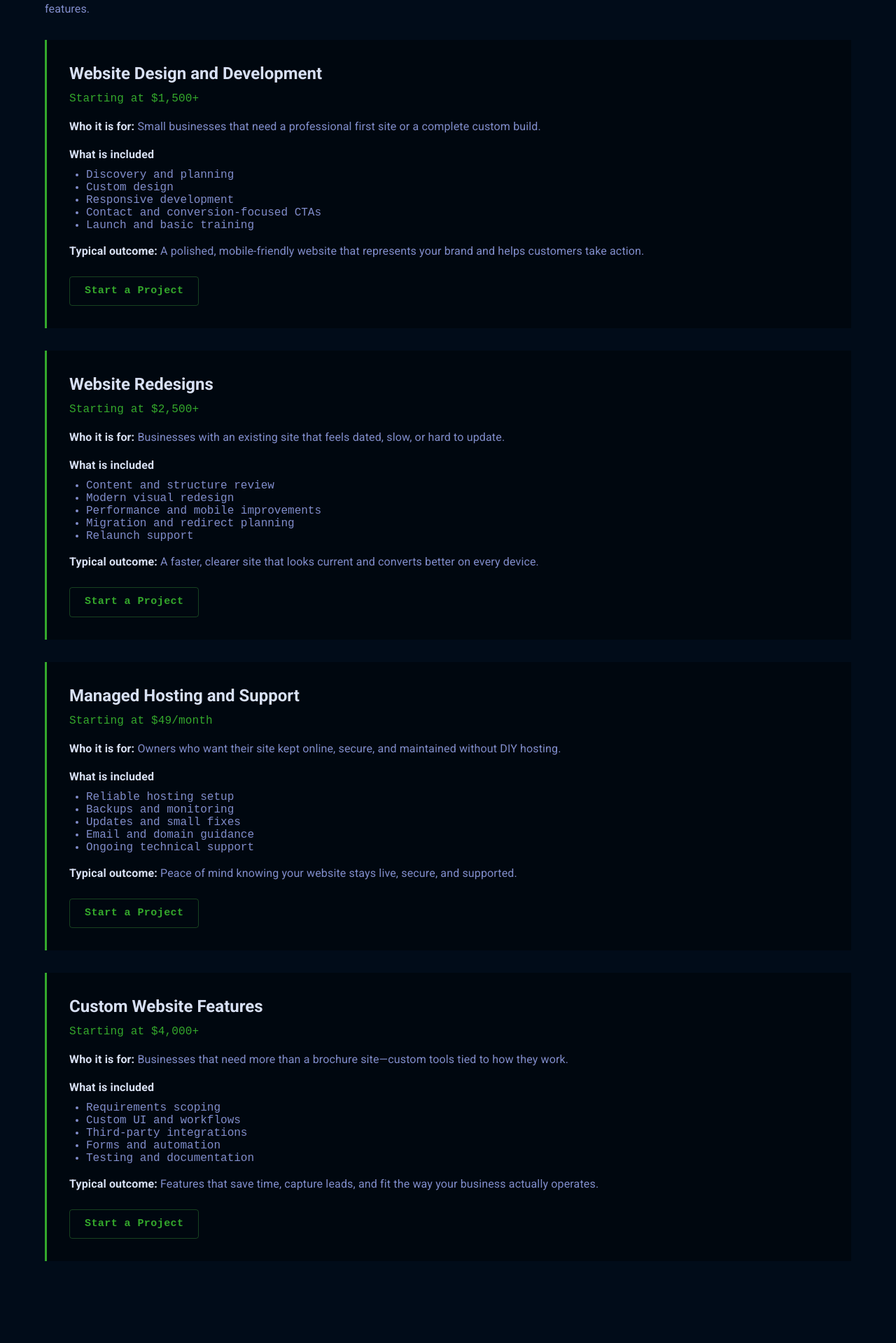
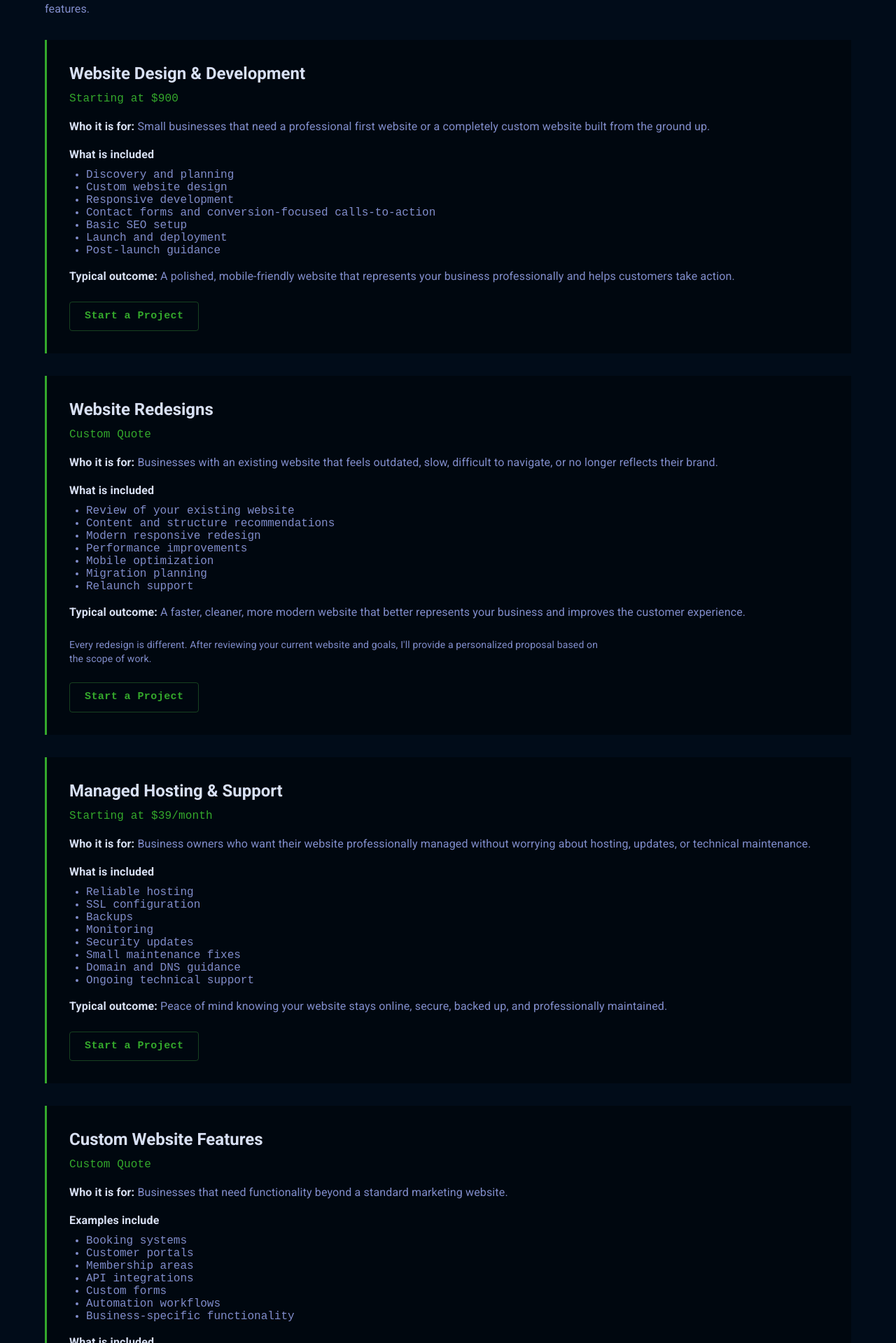
Before and after one commit to logan-barsell/loganb-portfolio, a React (Create React App) app: page /services in a window 1280 px wide. Shown: the part 261-2180 px from the top of the page at 70% size. Built offline with nearby package versions, Linux system fonts and the light colour scheme.

Commit message:
pricing updates

```diff
--- a/src/data/pricing.js
+++ b/src/data/pricing.js
@@ -2,60 +2,68 @@ export const sitePackages = [
   {
     id: 'starter',
     name: 'Starter Site',
-    price: '$1,500+',
+    price: '$900',
     description:
-      'A clean, professional website for businesses getting online with a focused set of pages.',
+      'Perfect for businesses getting online with a focused set of core pages.',
     highlights: [
-      'Up to 5 pages',
-      'Mobile-friendly design',
-      'Contact form or call CTAs',
+      'Professional custom website',
+      'Mobile-responsive design',
+      'Essential business pages',
+      'Contact forms and calls-to-action',
       'Basic SEO setup',
-      'Launch and handoff',
+      'Launch support',
     ],
+    helperText: 'Ideal for businesses needing approximately 3–5 core pages.',
   },
   {
     id: 'business',
     name: 'Business Site',
-    price: '$2,500+',
+    price: '$1,500',
     description:
-      'A fuller marketing site with more pages, polish, and conversion-focused structure.',
+      'Perfect for growing businesses that need a stronger online presence and lead generation.',
     highlights: [
-      'Up to 10 pages',
-      'Custom design system',
-      'Services and about sections',
-      'Review or gallery sections',
+      'Custom website design',
+      'Expanded content structure',
+      'Service pages',
+      'Gallery or reviews section',
+      'Multiple calls-to-action',
       'Analytics setup',
+      'SEO-friendly structure',
+      'Launch support',
     ],
+    helperText: 'Ideal for businesses requiring approximately 6–10 pages.',
   },
   {
     id: 'growth',
     name: 'Growth Site',
-    price: '$4,000+',
+    price: '$2,500',
     description:
-      'A higher-capability site with custom features, integrations, or more complex workflows.',
+      'Perfect for businesses needing advanced functionality or more customized solutions.',
     highlights: [
       'Custom functionality',
-      'Integrations and forms',
+      'Third-party integrations',
       'Advanced layouts',
       'Content strategy support',
       'Priority launch support',
     ],
+    helperText: 'Best suited for larger projects requiring custom development.',
   },
 ];
 
 export const hostingPlans = [
   {
     id: 'hosting',
-    name: 'Managed Hosting',
-    price: '$49/month',
-    description: 'Hosting, backups, uptime monitoring, and essential updates.',
+    name: 'Managed Hosting & Support',
+    price: '$39/month',
+    description:
+      'Hosting, backups, uptime monitoring, essential updates, and ongoing technical support.',
   },
   {
-    id: 'hosting-plus',
-    name: 'Managed Hosting Plus',
-    price: '$99/month',
+    id: 'self-hosted',
+    name: 'Self-Hosted Handoff',
+    price: 'Custom Quote',
     description:
-      'Everything in Managed Hosting plus priority support and small monthly content or feature updates.',
+      'Source code and production files delivered to you or deployed to your existing hosting provider. Includes basic configuration and launch assistance.',
   },
 ];
 
@@ -71,9 +79,9 @@ export const pricingFaqs = [
       'Projects typically start with a deposit to begin work, with the balance due before launch. Exact schedule is confirmed in your proposal.',
   },
   {
-    question: 'Do you offer ongoing support?',
+    question: 'Do I have to use your hosting?',
     answer:
-      'Yes. Managed Hosting and Managed Hosting Plus keep your site online and supported after launch.',
+      'No. Managed hosting is optional. I can provide your website’s source code and production files, or help deploy it to your existing hosting provider for a one-time setup fee. Ongoing maintenance and server support are not included with self-hosted websites.',
   },
   {
     question: 'What if I am not sure which package I need?',
--- a/src/data/services.js
+++ b/src/data/services.js
@@ -1,78 +1,99 @@
 export const services = [
   {
     id: 'design-development',
-    title: 'Website Design and Development',
+    title: 'Website Design & Development',
     short:
-      'Custom websites built around your business, audience, and goals.',
+      'Professional custom websites designed around your business and your customers.',
     whoFor:
-      'Small businesses that need a professional first site or a complete custom build.',
+      'Small businesses that need a professional first website or a completely custom website built from the ground up.',
     included: [
       'Discovery and planning',
-      'Custom design',
+      'Custom website design',
       'Responsive development',
-      'Contact and conversion-focused CTAs',
-      'Launch and basic training',
+      'Contact forms and conversion-focused calls-to-action',
+      'Basic SEO setup',
+      'Launch and deployment',
+      'Post-launch guidance',
     ],
     outcome:
-      'A polished, mobile-friendly website that represents your brand and helps customers take action.',
-    startingPrice: '$1,500+',
+      'A polished, mobile-friendly website that represents your business professionally and helps customers take action.',
+    priceLabel: 'Starting at $900',
     packageSlug: 'starter',
   },
   {
     id: 'redesigns',
     title: 'Website Redesigns',
     short:
-      'Modernize an outdated site and improve usability, speed, and mobile performance.',
+      'Refresh an outdated website with a cleaner design and better customer experience.',
     whoFor:
-      'Businesses with an existing site that feels dated, slow, or hard to update.',
+      'Businesses with an existing website that feels outdated, slow, difficult to navigate, or no longer reflects their brand.',
     included: [
-      'Content and structure review',
-      'Modern visual redesign',
-      'Performance and mobile improvements',
-      'Migration and redirect planning',
+      'Review of your existing website',
+      'Content and structure recommendations',
+      'Modern responsive redesign',
+      'Performance improvements',
+      'Mobile optimization',
+      'Migration planning',
       'Relaunch support',
     ],
     outcome:
-      'A faster, clearer site that looks current and converts better on every device.',
-    startingPrice: '$2,500+',
-    packageSlug: 'business',
+      'A faster, cleaner, more modern website that better represents your business and improves the customer experience.',
+    note:
+      "Every redesign is different. After reviewing your current website and goals, I'll provide a personalized proposal based on the scope of work.",
+    priceLabel: 'Custom Quote',
+    packageSlug: 'redesign',
   },
   {
     id: 'hosting-support',
-    title: 'Managed Hosting and Support',
+    title: 'Managed Hosting & Support',
     short:
-      'Hosting, backups, updates, and technical support after launch.',
+      'Professional hosting, maintenance, and support without the technical hassle.',
     whoFor:
-      'Owners who want their site kept online, secure, and maintained without DIY hosting.',
+      'Business owners who want their website professionally managed without worrying about hosting, updates, or technical maintenance.',
     included: [
-      'Reliable hosting setup',
-      'Backups and monitoring',
-      'Updates and small fixes',
-      'Email and domain guidance',
+      'Reliable hosting',
+      'SSL configuration',
+      'Backups',
+      'Monitoring',
+      'Security updates',
+      'Small maintenance fixes',
+      'Domain and DNS guidance',
       'Ongoing technical support',
     ],
     outcome:
-      'Peace of mind knowing your website stays live, secure, and supported.',
-    startingPrice: '$49/month',
+      'Peace of mind knowing your website stays online, secure, backed up, and professionally maintained.',
+    priceLabel: 'Starting at $39/month',
     packageSlug: 'hosting',
   },
   {
     id: 'custom-features',
     title: 'Custom Website Features',
     short:
-      'Booking tools, forms, galleries, integrations, and other business-specific functionality.',
+      'Purpose-built tools and integrations for needs beyond a standard website.',
     whoFor:
-      'Businesses that need more than a brochure site—custom tools tied to how they work.',
+      'Businesses that need functionality beyond a standard marketing website.',
+    examples: [
+      'Booking systems',
+      'Customer portals',
+      'Membership areas',
+      'API integrations',
+      'Custom forms',
+      'Automation workflows',
+      'Business-specific functionality',
+    ],
     included: [
-      'Requirements scoping',
-      'Custom UI and workflows',
+      'Requirements planning',
+      'Custom UI development',
+      'Workflow implementation',
       'Third-party integrations',
-      'Forms and automation',
-      'Testing and documentation',
+      'Testing',
+      'Documentation',
     ],
     outcome:
-      'Features that save time, capture leads, and fit the way your business actually operates.',
-    startingPrice: '$4,000+',
-    packageSlug: 'growth',
+      'Custom features designed specifically around how your business operates.',
+    note:
+      'Pricing depends on the complexity and scope of the requested functionality. A personalized proposal will be provided after discussing your requirements.',
+    priceLabel: 'Custom Quote',
+    packageSlug: 'custom',
   },
 ];
--- a/src/pages/Pricing.js
+++ b/src/pages/Pricing.js
@@ -44,14 +44,24 @@ const Pricing = () => {
                   className="altFont"
                   sx={{ color: colors.green, fontSize: '1.8rem', fontWeight: 600, my: 1.5 }}
                 >
-                  {pkg.price}
+                  {pkg.price}+
                 </Typography>
                 <Typography sx={{ color: colors.muted, mb: 2 }}>{pkg.description}</Typography>
-                <Box component="ul" sx={{ color: colors.muted, pl: 3, flexGrow: 1 }}>
+                <Box component="ul" sx={{ color: colors.muted, pl: 3, mb: 1 }}>
                   {pkg.highlights.map((item) => (
                     <li key={item}>{item}</li>
                   ))}
                 </Box>
+                <Typography
+                  variant="body2"
+                  sx={{
+                    color: colors.muted,
+                    mt: 'auto',
+                    pt: 1.5,
+                  }}
+                >
+                  {pkg.helperText}
+                </Typography>
                 <CtaButton to={`/start?package=${pkg.id}`} sx={{ mt: 2, alignSelf: 'flex-start' }}>
                   Start with {pkg.name}
                 </CtaButton>
@@ -61,7 +71,7 @@ const Pricing = () => {
         </Grid>
       </Section>
 
-      <Section title="Managed Hosting">
+      <Section title="Hosting Options">
         <Grid container spacing={3}>
           {hostingPlans.map((plan) => (
             <Grid item xs={12} sm={6} key={plan.id}>
@@ -70,7 +80,9 @@ const Pricing = () => {
                   {plan.name}
                 </Typography>
                 <Typography className="altFont" sx={{ color: colors.green, my: 1, fontWeight: 600 }}>
-                  {plan.price}
+                  {plan.price.includes('/month')
+                    ? plan.price.replace('/month', '+/month')
+                    : plan.price}
                 </Typography>
                 <Typography sx={{ color: colors.muted }}>{plan.description}</Typography>
               </Box>
--- a/src/pages/Services.js
+++ b/src/pages/Services.js
@@ -29,11 +29,23 @@ const Services = () => {
                   {service.title}
                 </Typography>
                 <Typography className="altFont" sx={{ color: colors.green, mb: 2 }}>
-                  Starting at {service.startingPrice}
+                  {service.priceLabel}
                 </Typography>
                 <Typography sx={{ color: colors.muted, mb: 2 }}>
                   <strong style={{ color: colors.text }}>Who it is for:</strong> {service.whoFor}
                 </Typography>
+                {service.examples ? (
+                  <>
+                    <Typography sx={{ color: colors.text, fontWeight: 600, mb: 1 }}>
+                      Examples include
+                    </Typography>
+                    <Box component="ul" sx={{ color: colors.muted, mt: 0, mb: 2, pl: 3 }}>
+                      {service.examples.map((item) => (
+                        <li key={item}>{item}</li>
+                      ))}
+                    </Box>
+                  </>
+                ) : null}
                 <Typography sx={{ color: colors.text, fontWeight: 600, mb: 1 }}>
                   What is included
                 </Typography>
@@ -46,6 +58,18 @@ const Services = () => {
                   <strong style={{ color: colors.text }}>Typical outcome:</strong>{' '}
                   {service.outcome}
                 </Typography>
+                {service.note ? (
+                  <Typography
+                    variant="body2"
+                    sx={{
+                      color: colors.muted,
+                      mb: 3,
+                      maxWidth: 760,
+                    }}
+                  >
+                    {service.note}
+                  </Typography>
+                ) : null}
                 <CtaButton to={`/start?package=${service.packageSlug}`}>
                   Start a Project
                 </CtaButton>
--- a/src/pages/Start.js
+++ b/src/pages/Start.js
@@ -11,7 +11,8 @@ import { colors } from '../theme/colors';
 const packageLabels = {
   ...Object.fromEntries(sitePackages.map((pkg) => [pkg.id, pkg.name])),
   ...Object.fromEntries(hostingPlans.map((plan) => [plan.id, plan.name])),
-  hosting: 'Managed Hosting',
+  hosting: 'Managed Hosting & Support',
+  redesign: 'Website Redesign',
   custom: 'Custom Site',
 };
 
```
Also changed, not shown: src/components/Home/AboutPreview.js (+6 -12 lines), src/components/Home/FeaturedPricing.js (+22 -11 lines), src/components/TopNav.js (+8 -2 lines).
